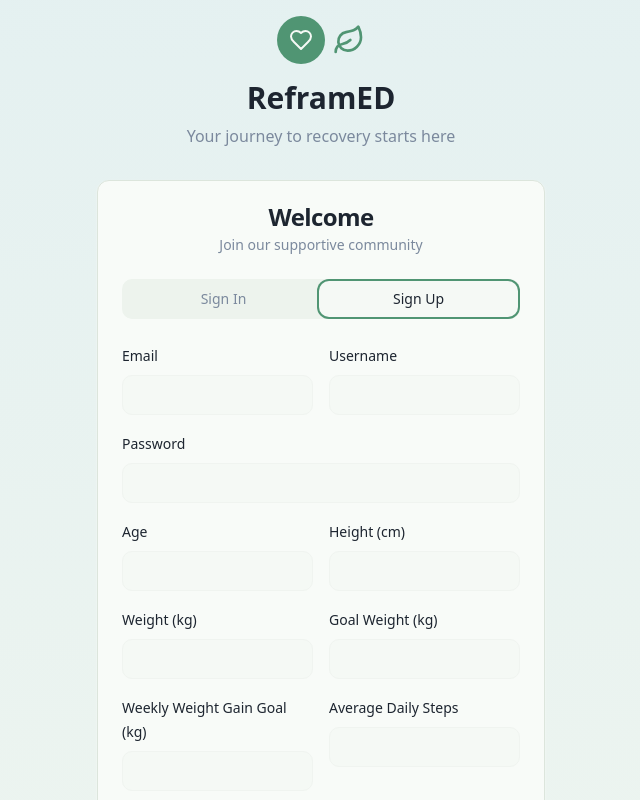
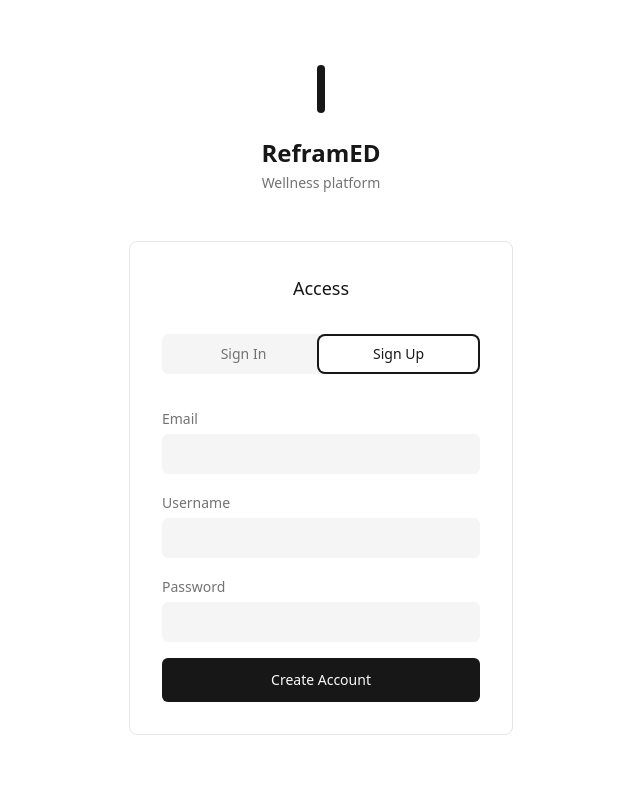
Before and after one commit to KyleKing777/reframed-wellness-journey, a React (Vite) app: page /auth in a window 1280 px wide. Both pictures are taken after a click on the tab "Sign Up". Shown: the top 800 px of the page, without its empty margins (319-959 px from the left). Built offline with nearby package versions, Linux system fonts and the light colour scheme.

Commit message:
Refactor: Simplify UI for a sleek, futuristic look
Simplify the UI across the app, focusing on a tech-forward, minimalist design.

```diff
--- a/src/index.css
+++ b/src/index.css
@@ -2,71 +2,71 @@
 @tailwind components;
 @tailwind utilities;
 
-/* ReframED Design System - Recovery-focused, calming, supportive
+/* Tech-forward Design System - Minimal, sleek, futuristic
 All colors MUST be HSL for proper theming.
 */
 
 @layer base {
   :root {
-    /* Calming sage green primary - represents growth and healing */
-    --background: 120 25% 97%;
-    --foreground: 215 25% 15%;
+    /* Pure, minimal backgrounds */
+    --background: 0 0% 100%;
+    --foreground: 0 0% 9%;
 
-    /* Soft, supportive card backgrounds */
-    --card: 120 30% 98%;
-    --card-foreground: 215 25% 15%;
+    /* Clean card surfaces */
+    --card: 0 0% 100%;
+    --card-foreground: 0 0% 9%;
 
-    --popover: 120 30% 98%;
-    --popover-foreground: 215 25% 15%;
+    --popover: 0 0% 100%;
+    --popover-foreground: 0 0% 9%;
 
-    /* Gentle sage primary for key actions */
-    --primary: 150 30% 45%;
-    --primary-foreground: 120 25% 97%;
+    /* Bold accent for key actions */
+    --primary: 0 0% 9%;
+    --primary-foreground: 0 0% 98%;
 
-    /* Warm, nurturing secondary */
-    --secondary: 45 35% 92%;
-    --secondary-foreground: 215 25% 25%;
+    /* Subtle secondary */
+    --secondary: 0 0% 96%;
+    --secondary-foreground: 0 0% 9%;
 
-    /* Soft muted tones */
-    --muted: 120 20% 94%;
-    --muted-foreground: 215 15% 55%;
+    /* Minimal muted tones */
+    --muted: 0 0% 96%;
+    --muted-foreground: 0 0% 45%;
 
-    /* Gentle accent for highlights */
-    --accent: 180 25% 88%;
-    --accent-foreground: 215 25% 25%;
+    /* Ghost accent for highlights */
+    --accent: 0 0% 96%;
+    --accent-foreground: 0 0% 9%;
 
-    /* Soft warning for gentle alerts */
-    --destructive: 15 75% 65%;
-    --destructive-foreground: 120 25% 97%;
+    /* Clean destructive */
+    --destructive: 0 72% 51%;
+    --destructive-foreground: 0 0% 98%;
 
-    /* Subtle borders and inputs */
-    --border: 120 15% 88%;
-    --input: 120 15% 95%;
-    --ring: 150 30% 45%;
+    /* Invisible borders */
+    --border: 0 0% 90%;
+    --input: 0 0% 96%;
+    --ring: 0 0% 9%;
 
-    --radius: 0.75rem;
+    --radius: 0.5rem;
 
-    /* App-specific design tokens */
-    --success: 120 45% 50%;
-    --success-foreground: 120 25% 97%;
-    --warning: 45 85% 65%;
-    --warning-foreground: 215 25% 15%;
-    --info: 200 50% 60%;
-    --info-foreground: 120 25% 97%;
+    /* App-specific tokens */
+    --success: 142 76% 36%;
+    --success-foreground: 0 0% 98%;
+    --warning: 38 92% 50%;
+    --warning-foreground: 0 0% 9%;
+    --info: 221 83% 53%;
+    --info-foreground: 0 0% 98%;
 
-    /* Gradients for supportive UI elements */
-    --gradient-healing: linear-gradient(135deg, hsl(120 40% 85%), hsl(150 35% 82%));
-    --gradient-calm: linear-gradient(180deg, hsl(180 30% 92%), hsl(120 25% 95%));
-    --gradient-progress: linear-gradient(90deg, hsl(150 40% 75%), hsl(120 35% 80%));
+    /* Minimal gradients */
+    --gradient-tech: linear-gradient(135deg, hsl(0 0% 98%), hsl(0 0% 96%));
+    --gradient-subtle: linear-gradient(180deg, hsl(0 0% 100%), hsl(0 0% 98%));
+    --gradient-accent: linear-gradient(90deg, hsl(0 0% 9%), hsl(0 0% 6%));
 
-    /* Shadows for depth and comfort */
-    --shadow-gentle: 0 2px 8px -2px hsl(120 20% 60% / 0.15);
-    --shadow-card: 0 4px 12px -3px hsl(120 25% 50% / 0.12);
-    --shadow-focus: 0 0 0 3px hsl(150 30% 45% / 0.2);
+    /* Ultra-minimal shadows */
+    --shadow-subtle: 0 1px 3px hsl(0 0% 0% / 0.05);
+    --shadow-card: 0 1px 6px hsl(0 0% 0% / 0.08);
+    --shadow-focus: 0 0 0 2px hsl(0 0% 9% / 0.2);
 
-    /* Animation timing for smooth, calming interactions */
-    --transition-gentle: all 0.3s cubic-bezier(0.4, 0, 0.2, 1);
-    --transition-smooth: all 0.4s cubic-bezier(0.25, 0.46, 0.45, 0.94);
+    /* Snappy animations */
+    --transition-fast: all 0.15s cubic-bezier(0.4, 0, 0.2, 1);
+    --transition-smooth: all 0.2s cubic-bezier(0.4, 0, 0.2, 1);
 
     --sidebar-background: 120 30% 96%;
 
@@ -86,41 +86,41 @@ All colors MUST be HSL for proper theming.
   }
 
   .dark {
-    --background: 222.2 84% 4.9%;
-    --foreground: 210 40% 98%;
+    --background: 0 0% 4%;
+    --foreground: 0 0% 98%;
 
-    --card: 222.2 84% 4.9%;
-    --card-foreground: 210 40% 98%;
+    --card: 0 0% 6%;
+    --card-foreground: 0 0% 98%;
 
-    --popover: 222.2 84% 4.9%;
-    --popover-foreground: 210 40% 98%;
+    --popover: 0 0% 6%;
+    --popover-foreground: 0 0% 98%;
 
-    --primary: 210 40% 98%;
-    --primary-foreground: 222.2 47.4% 11.2%;
+    --primary: 0 0% 98%;
+    --primary-foreground: 0 0% 9%;
 
-    --secondary: 217.2 32.6% 17.5%;
-    --secondary-foreground: 210 40% 98%;
+    --secondary: 0 0% 10%;
+    --secondary-foreground: 0 0% 98%;
 
-    --muted: 217.2 32.6% 17.5%;
-    --muted-foreground: 215 20.2% 65.1%;
+    --muted: 0 0% 10%;
+    --muted-foreground: 0 0% 65%;
 
-    --accent: 217.2 32.6% 17.5%;
-    --accent-foreground: 210 40% 98%;
+    --accent: 0 0% 10%;
+    --accent-foreground: 0 0% 98%;
 
-    --destructive: 0 62.8% 30.6%;
-    --destructive-foreground: 210 40% 98%;
+    --destructive: 0 72% 51%;
+    --destructive-foreground: 0 0% 98%;
 
-    --border: 217.2 32.6% 17.5%;
-    --input: 217.2 32.6% 17.5%;
-    --ring: 212.7 26.8% 83.9%;
-    --sidebar-background: 240 5.9% 10%;
-    --sidebar-foreground: 240 4.8% 95.9%;
-    --sidebar-primary: 224.3 76.3% 48%;
-    --sidebar-primary-foreground: 0 0% 100%;
-    --sidebar-accent: 240 3.7% 15.9%;
-    --sidebar-accent-foreground: 240 4.8% 95.9%;
-    --sidebar-border: 240 3.7% 15.9%;
-    --sidebar-ring: 217.2 91.2% 59.8%;
+    --border: 0 0% 15%;
+    --input: 0 0% 10%;
+    --ring: 0 0% 98%;
+    --sidebar-background: 0 0% 6%;
+    --sidebar-foreground: 0 0% 98%;
+    --sidebar-primary: 0 0% 98%;
+    --sidebar-primary-foreground: 0 0% 9%;
+    --sidebar-accent: 0 0% 10%;
+    --sidebar-accent-foreground: 0 0% 98%;
+    --sidebar-border: 0 0% 15%;
+    --sidebar-ring: 0 0% 98%;
   }
 }
 
--- a/src/pages/Auth.tsx
+++ b/src/pages/Auth.tsx
@@ -116,217 +116,96 @@ const Auth = () => {
   };
 
   return (
-    <div className="min-h-screen bg-gradient-calm flex items-center justify-center p-4">
-      <div className="w-full max-w-md">
-        <div className="text-center mb-8">
-          <div className="flex items-center justify-center gap-2 mb-4">
-            <div className="flex items-center justify-center w-12 h-12 bg-primary rounded-full">
-              <Heart className="w-6 h-6 text-primary-foreground" />
-            </div>
-            <Leaf className="w-8 h-8 text-primary" />
-          </div>
-          <h1 className="text-3xl font-bold text-foreground mb-2">ReframED</h1>
-          <p className="text-muted-foreground">Your journey to recovery starts here</p>
+    <div className="min-h-screen bg-background flex items-center justify-center p-4">
+      <div className="w-full max-w-sm">
+        <div className="text-center mb-12">
+          <div className="w-2 h-12 bg-primary rounded-full mx-auto mb-6"></div>
+          <h1 className="text-2xl font-semibold text-foreground mb-1">ReframED</h1>
+          <p className="text-muted-foreground text-sm">Wellness platform</p>
         </div>
 
-        <Card className="shadow-card">
-          <CardHeader>
-            <CardTitle className="text-center">Welcome</CardTitle>
-            <CardDescription className="text-center">
-              Join our supportive community
-            </CardDescription>
-          </CardHeader>
-          <CardContent>
+        <div className="border border-border rounded-lg p-8 bg-card">
+          <div className="text-center mb-8">
+            <h2 className="text-lg font-medium text-foreground">Access</h2>
+          </div>
           <Tabs defaultValue="signin" className="w-full">
-              <TabsList className="grid w-full grid-cols-2 mb-6">
-                <TabsTrigger value="signin">Sign In</TabsTrigger>
-                <TabsTrigger value="signup">Sign Up</TabsTrigger>
+            <TabsList className="grid w-full grid-cols-2 mb-8 bg-muted">
+              <TabsTrigger value="signin" className="text-sm">Sign In</TabsTrigger>
+              <TabsTrigger value="signup" className="text-sm">Sign Up</TabsTrigger>
             </TabsList>
 
             <TabsContent value="signin">
-                <form onSubmit={handleSignIn} className="space-y-4">
-                  <div className="space-y-2">
-                    <Label htmlFor="signin-email">Email</Label>
+              <form onSubmit={handleSignIn} className="space-y-6">
+                <div className="space-y-1">
+                  <Label htmlFor="signin-email" className="text-sm text-muted-foreground">Email</Label>
                   <Input
                     id="signin-email"
                     type="email"
                     value={signInData.email}
                     onChange={(e) => setSignInData({ ...signInData, email: e.target.value })}
+                    className="border-0 bg-muted focus:bg-background transition-colors"
                     required
                   />
                 </div>
-                  <div className="space-y-2">
-                    <Label htmlFor="signin-password">Password</Label>
+                <div className="space-y-1">
+                  <Label htmlFor="signin-password" className="text-sm text-muted-foreground">Password</Label>
                   <Input
                     id="signin-password"
                     type="password"
                     value={signInData.password}
                     onChange={(e) => setSignInData({ ...signInData, password: e.target.value })}
+                    className="border-0 bg-muted focus:bg-background transition-colors"
                     required
                   />
                 </div>
-                  <Button type="submit" className="w-full" disabled={loading}>
-                    {loading ? "Signing in..." : "Sign In"}
+                <Button type="submit" className="w-full h-11" disabled={loading}>
+                  {loading ? "Signing in..." : "Continue"}
                 </Button>
               </form>
             </TabsContent>
 
-              <TabsContent value="signup" className="space-y-4">
+            <TabsContent value="signup" className="space-y-6">
               <form onSubmit={handleSignUp} className="space-y-4">
-                  <div className="grid grid-cols-2 gap-4">
-                    <div className="space-y-2">
-                      <Label htmlFor="email">Email</Label>
+                <div className="space-y-1">
+                  <Label htmlFor="email" className="text-sm text-muted-foreground">Email</Label>
                   <Input
                     id="email"
                     type="email"
                     value={signUpData.email}
                     onChange={(e) => setSignUpData({ ...signUpData, email: e.target.value })}
+                    className="border-0 bg-muted focus:bg-background transition-colors"
                     required
                   />
                 </div>
-                    <div className="space-y-2">
-                      <Label htmlFor="username">Username</Label>
+                <div className="space-y-1">
+                  <Label htmlFor="username" className="text-sm text-muted-foreground">Username</Label>
                   <Input
                     id="username"
                     value={signUpData.username}
                     onChange={(e) => setSignUpData({ ...signUpData, username: e.target.value })}
+                    className="border-0 bg-muted focus:bg-background transition-colors"
                     required
                   />
                 </div>
-                  </div>
-
-                  <div className="space-y-2">
-                    <Label htmlFor="password">Password</Label>
+                <div className="space-y-1">
+                  <Label htmlFor="password" className="text-sm text-muted-foreground">Password</Label>
                   <Input
                     id="password"
                     type="password"
                     value={signUpData.password}
                     onChange={(e) => setSignUpData({ ...signUpData, password: e.target.value })}
+                    className="border-0 bg-muted focus:bg-background transition-colors"
                     required
                   />
                 </div>
 
-                  <div className="grid grid-cols-2 gap-4">
-                    <div className="space-y-2">
-                      <Label htmlFor="age">Age</Label>
-                      <Input
-                        id="age"
-                        type="number"
-                        value={signUpData.age}
-                        onChange={(e) => setSignUpData({ ...signUpData, age: e.target.value })}
-                        required
-                      />
-                    </div>
-                    <div className="space-y-2">
-                      <Label htmlFor="height">Height (cm)</Label>
-                      <Input
-                        id="height"
-                        type="number"
-                        value={signUpData.height_cm}
-                        onChange={(e) => setSignUpData({ ...signUpData, height_cm: e.target.value })}
-                        required
-                      />
-                    </div>
-                  </div>
-
-                  <div className="grid grid-cols-2 gap-4">
-                    <div className="space-y-2">
-                      <Label htmlFor="weight">Weight (kg)</Label>
-                      <Input
-                        id="weight"
-                        type="number"
-                        step="0.1"
-                        value={signUpData.weight_kg}
-                        onChange={(e) => setSignUpData({ ...signUpData, weight_kg: e.target.value })}
-                        required
-                      />
-                    </div>
-                    <div className="space-y-2">
-                      <Label htmlFor="goal-weight">Goal Weight (kg)</Label>
-                      <Input
-                        id="goal-weight"
-                        type="number"
-                        step="0.1"
-                        value={signUpData.goal_weight_kg}
-                        onChange={(e) => setSignUpData({ ...signUpData, goal_weight_kg: e.target.value })}
-                        required
-                      />
-                    </div>
-                  </div>
-
-                  <div className="grid grid-cols-2 gap-4">
-                    <div className="space-y-2">
-                      <Label htmlFor="weight-gain-goal">Weekly Weight Gain Goal (kg)</Label>
-                      <Input
-                        id="weight-gain-goal"
-                        type="number"
-                        step="0.1"
-                        value={signUpData.weekly_weight_gain_goal}
-                        onChange={(e) => setSignUpData({ ...signUpData, weekly_weight_gain_goal: e.target.value })}
-                        required
-                      />
-                    </div>
-                    <div className="space-y-2">
-                      <Label htmlFor="steps">Average Daily Steps</Label>
-                      <Input
-                        id="steps"
-                        type="number"
-                        value={signUpData.avg_steps_per_day}
-                        onChange={(e) => setSignUpData({ ...signUpData, avg_steps_per_day: e.target.value })}
-                        required
-                      />
-                    </div>
-                  </div>
-
-                  <div className="space-y-2">
-                    <Label htmlFor="activity-level">Activity Level</Label>
-                    <Select onValueChange={(value) => setSignUpData({ ...signUpData, activity_level: value })}>
-                      <SelectTrigger>
-                        <SelectValue placeholder="Select activity level" />
-                      </SelectTrigger>
-                      <SelectContent>
-                        <SelectItem value="sedentary">Sedentary</SelectItem>
-                        <SelectItem value="lightly-active">Lightly Active</SelectItem>
-                        <SelectItem value="moderately-active">Moderately Active</SelectItem>
-                        <SelectItem value="very-active">Very Active</SelectItem>
-                        <SelectItem value="extremely-active">Extremely Active</SelectItem>
-                      </SelectContent>
-                    </Select>
-                  </div>
-
-                  <div className="space-y-2">
-                    <Label htmlFor="therapy-style">Preferred Therapy Style</Label>
-                    <Select onValueChange={(value) => setSignUpData({ ...signUpData, therapy_style: value })}>
-                      <SelectTrigger>
-                        <SelectValue placeholder="Choose your therapy preference" />
-                      </SelectTrigger>
-                      <SelectContent>
-                        <SelectItem value="ACT">Acceptance and Commitment Therapy (ACT)</SelectItem>
-                        <SelectItem value="CBT">Cognitive Behavioral Therapy (CBT)</SelectItem>
-                        <SelectItem value="DBT">Dialectical Behavior Therapy (DBT)</SelectItem>
-                      </SelectContent>
-                    </Select>
-                  </div>
-
-                  <div className="space-y-2">
-                    <Label htmlFor="therapist-description">Tell us about your therapy preferences</Label>
-                    <Textarea
-                      id="therapist-description"
-                      placeholder="Describe what kind of support works best for you..."
-                      value={signUpData.therapist_description}
-                      onChange={(e) => setSignUpData({ ...signUpData, therapist_description: e.target.value })}
-                      rows={3}
-                    />
-                  </div>
-
-                  <Button type="submit" className="w-full" disabled={loading}>
+                <Button type="submit" className="w-full h-11 mt-6" disabled={loading}>
                   {loading ? "Creating account..." : "Create Account"}
                 </Button>
               </form>
             </TabsContent>
           </Tabs>
-          </CardContent>
-        </Card>
+        </div>
       </div>
     </div>
   );
--- a/src/pages/MealLogging.tsx
+++ b/src/pages/MealLogging.tsx
@@ -401,89 +401,51 @@ const MealLogging = () => {
 
   // Main home page interface
   return (
-    <div className="p-4 space-y-6 max-w-2xl mx-auto">
-      {/* Welcome Section */}
-      <div className="text-center mb-8">
-        <h1 className="text-3xl font-bold text-foreground mb-2">Welcome Back!</h1>
-        <p className="text-muted-foreground">Every meal is a step forward in your healing journey</p>
+    <div className="p-6 max-w-lg mx-auto">
+      {/* Minimal Header */}
+      <div className="mb-12">
+        <h1 className="text-lg font-medium text-foreground mb-1">ReframED</h1>
+        <p className="text-muted-foreground text-sm">Track your progress</p>
       </div>
 
-      {/* Main Add Meal Section */}
-      <Card className="shadow-gentle border-primary/20">
-        <CardContent className="pt-6">
-          <div className="text-center space-y-6">
-            <div className="mx-auto w-16 h-16 bg-gradient-healing rounded-full flex items-center justify-center mb-4">
-              <Utensils className="w-8 h-8 text-primary" />
-            </div>
-
-            <div>
-              <h2 className="text-xl font-semibold text-foreground mb-2">Ready to nourish yourself?</h2>
-              <p className="text-muted-foreground text-sm">Track your meal and celebrate this act of self-care</p>
-            </div>
-
+      {/* Main Action */}
+      <div className="space-y-8">
         <Button
           onClick={handleAddMeal}
-              size="lg"
-              className="w-full bg-primary hover:bg-primary/90 text-primary-foreground py-4 text-lg font-medium"
+          className="w-full h-14 bg-primary hover:bg-primary/90 text-primary-foreground rounded-lg text-base font-medium transition-fast"
         >
-              <Plus className="w-6 h-6 mr-2" />
-              Add a Meal
+          Add Meal
         </Button>
 
-            {/* Meal Type Selector */}
-            <div className="space-y-3">
-              <p className="text-sm font-medium text-foreground">Select meal type:</p>
-              <div className="flex flex-wrap gap-2 justify-center">
+        {/* Meal Type Pills */}
+        <div className="flex flex-wrap gap-2">
           {mealTypes.map((type) => (
-                  <Badge
+            <button
               key={type}
-                    variant={selectedMealType === type ? 'default' : 'outline'}
-                    className={`cursor-pointer transition-colors ${
+              className={`px-3 py-1.5 rounded-full text-sm transition-fast ${
                 selectedMealType === type
                   ? 'bg-primary text-primary-foreground'
-                        : 'hover:bg-accent'
+                  : 'bg-muted text-muted-foreground hover:bg-border'
               }`}
               onClick={() => setSelectedMealType(type)}
             >
               {type}
-                  </Badge>
+            </button>
           ))}
         </div>
       </div>
+
+      {/* Simple Stats */}
+      <div className="grid grid-cols-2 gap-4 mt-12">
+        <div className="text-center p-4">
+          <div className="text-xl font-semibold text-foreground">3</div>
+          <p className="text-xs text-muted-foreground">Meals</p>
         </div>
-        </CardContent>
-      </Card>
-
-      {/* Quick Stats */}
-      <div className="grid grid-cols-2 gap-4">
-        <Card className="shadow-gentle">
-          <CardContent className="pt-4">
-            <div className="text-center">
-              <div className="text-2xl font-bold text-primary">3</div>
-              <p className="text-sm text-muted-foreground">Meals Today</p>
+        <div className="text-center p-4">
+          <div className="text-xl font-semibold text-foreground">7</div>
+          <p className="text-xs text-muted-foreground">Days</p>
         </div>
-          </CardContent>
-        </Card>
-
-        <Card className="shadow-gentle">
-          <CardContent className="pt-4">
-            <div className="text-center">
-              <div className="text-2xl font-bold text-success">7</div>
-              <p className="text-sm text-muted-foreground">Day Streak</p>
       </div>
-          </CardContent>
-        </Card>
-      </div>
-
-      {/* Encouragement Card */}
-      <Card className="bg-gradient-healing border-primary/20 shadow-gentle">
-        <CardContent className="pt-6 text-center">
-          <h3 className="font-semibold text-foreground mb-2">You're doing wonderful! 💚</h3>
-          <p className="text-sm text-muted-foreground">
-            Each meal you log is an act of kindness toward yourself. Your body appreciates the nourishment and care.
-          </p>
-        </CardContent>
-      </Card>
 
       {/* Add Meal Dialog */}
       <AddMealDialog
--- a/tailwind.config.ts
+++ b/tailwind.config.ts
@@ -77,17 +77,17 @@ export default {
 				}
 			},
 			backgroundImage: {
-				'gradient-healing': 'var(--gradient-healing)',
-				'gradient-calm': 'var(--gradient-calm)',
-				'gradient-progress': 'var(--gradient-progress)'
+				'gradient-tech': 'var(--gradient-tech)',
+				'gradient-subtle': 'var(--gradient-subtle)',
+				'gradient-accent': 'var(--gradient-accent)'
 			},
 			boxShadow: {
-				'gentle': 'var(--shadow-gentle)',
+				'subtle': 'var(--shadow-subtle)',
 				'card': 'var(--shadow-card)',
 				'focus': 'var(--shadow-focus)'
 			},
 			transitionTimingFunction: {
-				'gentle': 'var(--transition-gentle)',
+				'fast': 'var(--transition-fast)',
 				'smooth': 'var(--transition-smooth)'
 			},
 			borderRadius: {
```
Also changed, not shown: src/components/Layout.tsx (+2 -5 lines), src/components/Navigation.tsx (+6 -6 lines). Lines whose indentation alone changed are shown as unchanged.
